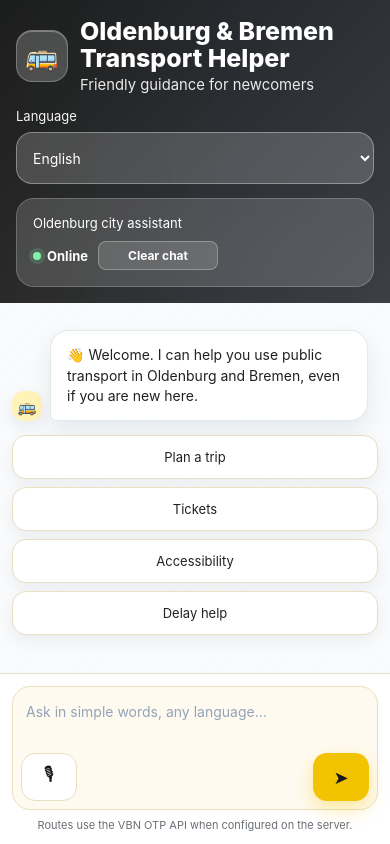
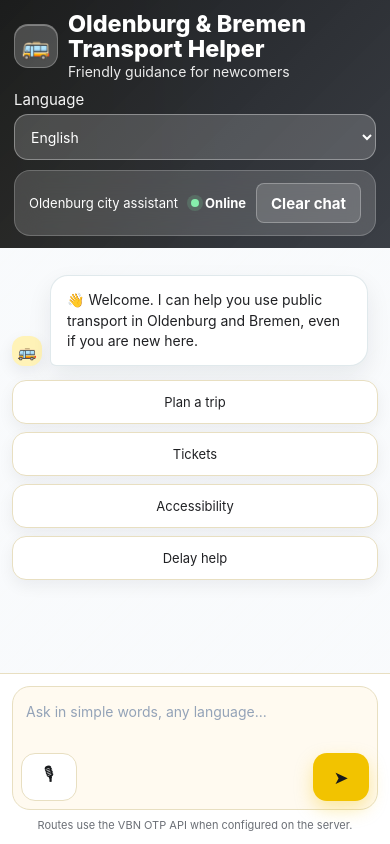
Before and after one commit to jithk03/Public-Transport-in-Oldenburg, a website: page index.html in a window 390 px wide. Drawn offline with Linux system fonts and the light colour scheme.

Commit message:
Size change

```diff
--- a/index.html
+++ b/index.html
@@ -974,7 +974,7 @@
       }
 
       #statusLeft {
-        flex: 1 1 100%;
+        flex: 1 1 auto;
       }
 
       .message {
@@ -1033,12 +1033,12 @@
       .header {
         width: 100%;
         max-width: 100%;
-        padding: 18px 16px 16px;
+        padding: 12px 14px 12px;
         border-radius: 0;
         display: flex;
         flex-direction: column;
         align-items: stretch;
-        gap: 14px;
+        gap: 10px;
         overflow-x: hidden;
       }
 
@@ -1061,7 +1061,7 @@
         flex-direction: row;
         flex-wrap: nowrap;
         align-items: center;
-        gap: 12px;
+        gap: 10px;
       }
 
       .brand > div {
@@ -1070,29 +1070,29 @@
       }
 
       .logo {
-        width: 52px;
-        height: 52px;
-        min-width: 52px;
-        max-width: 52px;
-        flex: 0 0 52px;
-        border-radius: 16px;
+        width: 44px;
+        height: 44px;
+        min-width: 44px;
+        max-width: 44px;
+        flex: 0 0 44px;
+        border-radius: 14px;
         padding: 0;
-        font-size: 28px;
+        font-size: 24px;
       }
 
       .title,
       h1 {
-        font-size: clamp(22px, 6.4vw, 28px);
-        line-height: 1.08;
+        font-size: clamp(22px, 6vw, 28px);
+        line-height: 1.05;
         margin: 0;
         overflow-wrap: normal;
         word-break: normal;
       }
 
       .subtitle {
-        font-size: clamp(14px, 3.8vw, 17px);
-        line-height: 1.25;
-        margin-top: 4px;
+        font-size: clamp(14px, 3.6vw, 16px);
+        line-height: 1.15;
+        margin-top: 3px;
         overflow-wrap: normal;
         word-break: normal;
       }
@@ -1100,7 +1100,11 @@
       .language-bar {
         flex-direction: column;
         align-items: stretch;
-        gap: 8px;
+        gap: 5px;
+      }
+
+      .language-bar label {
+        font-size: 15px;
       }
 
       .language-bar label,
@@ -1112,21 +1116,27 @@
       select {
         width: 100%;
         max-width: 100%;
-        height: 52px;
-        border-radius: 16px;
+        height: 46px;
+        min-height: 46px;
+        border-radius: 14px;
+        padding-block: 8px;
         flex: none;
       }
 
       .status {
         align-items: center;
         justify-content: flex-start;
-        padding: 16px;
-        border-radius: 18px;
+        gap: 10px;
+        padding: 12px 14px;
+        border-radius: 16px;
       }
 
       .clear-chat {
         width: auto;
-        min-width: 120px;
+        min-width: 0;
+        min-height: 40px;
+        padding: 8px 14px;
+        font-size: 15px;
       }
 
       .chat {
@@ -1236,6 +1246,24 @@
     }
 
     @media (max-width: 380px) {
+      .title,
+      h1 {
+        font-size: 21px;
+      }
+
+      .subtitle {
+        font-size: 13px;
+      }
+
+      .logo {
+        width: 40px;
+        height: 40px;
+        min-width: 40px;
+        max-width: 40px;
+        flex-basis: 40px;
+        font-size: 22px;
+      }
+
       .input-wrap {
         grid-template-columns: 1fr auto;
       }
```
